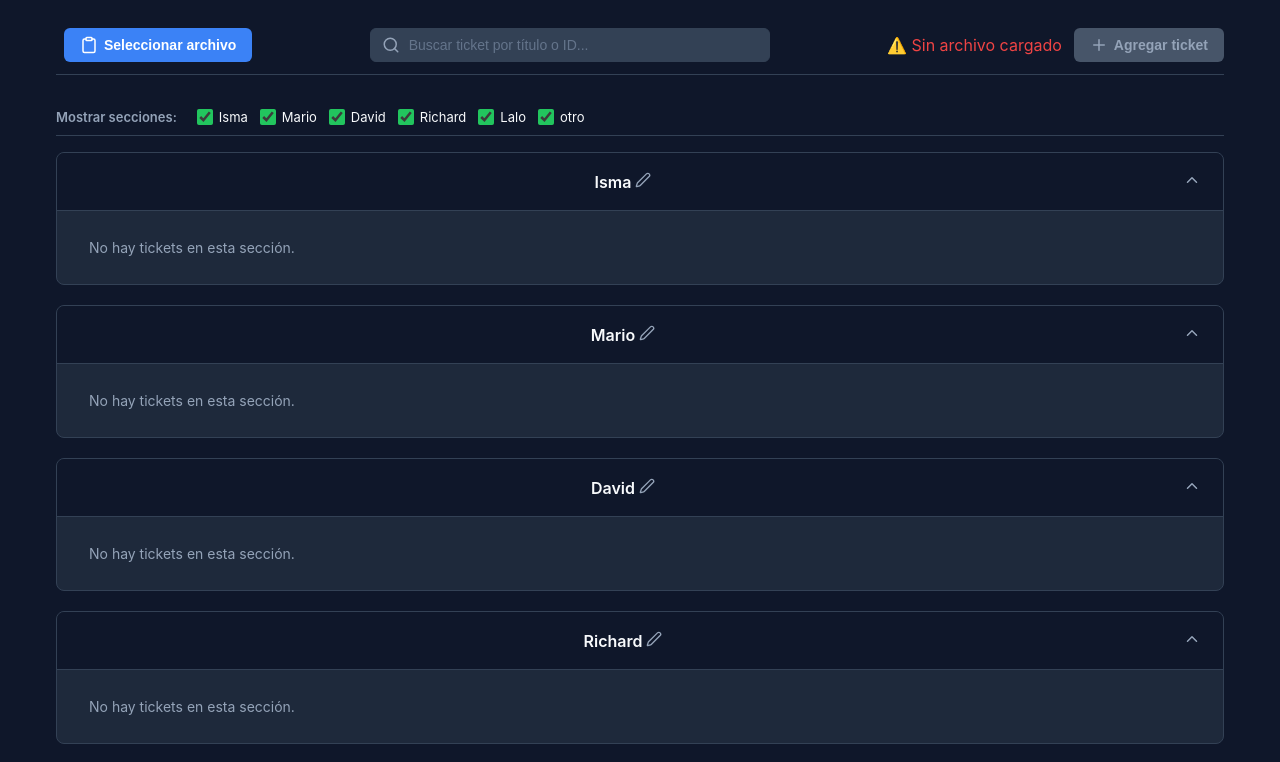
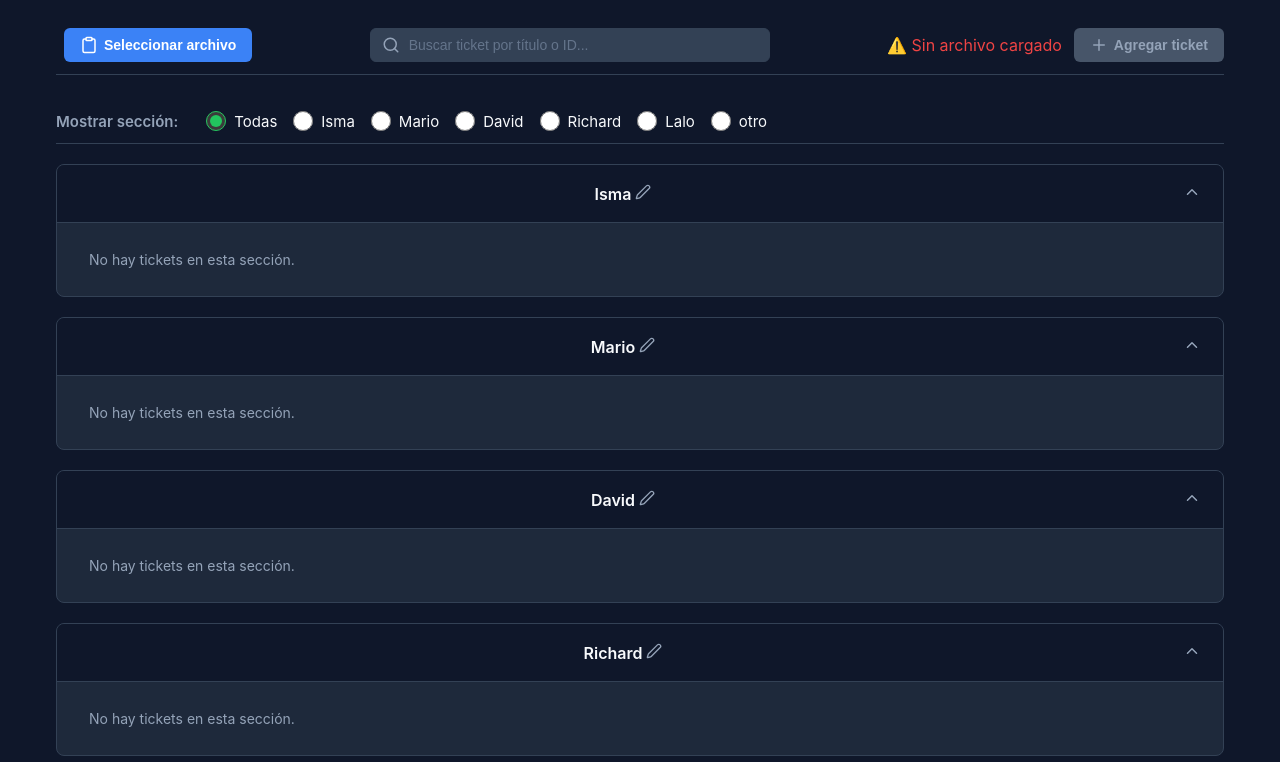
Before and after one commit to AsherHDx/fasTicket, a React (Vite) app: page / in a window 1280 px wide. Shown: the top 762 px of the page. Built offline with nearby package versions, Linux system fonts and the light colour scheme.

Commit message:
Se muestra solo una sección a la vez por medio de radio buttons

```diff
--- a/src/App.css
+++ b/src/App.css
@@ -210,42 +210,42 @@ body {
   }
 }
 
-/* ===== Visibilidad de secciones (checkboxes) ===== */
+/* ===== Visibilidad de secciones (radiobuttons) ===== */
 .secciones-visibilidad {
   display: flex;
   align-items: center;
-  gap: 12px;
-  padding: 10px 0;
+  gap: 16px;
+  padding: 12px 0;
   border-bottom: 1px solid var(--borde);
-  margin-bottom: 16px;
+  margin-bottom: 20px;
   flex-wrap: wrap;
 }
 
 .visibilidad-label {
-  font-size: 13px;
+  font-size: 15px;
   color: var(--texto-secundario);
   font-weight: 600;
-  margin-right: 8px;
+  margin-right: 12px;
 }
 
-.checkbox-label {
+.radio-label {
   display: flex;
   align-items: center;
-  gap: 6px;
-  font-size: 13px;
+  gap: 8px;
+  font-size: 15px;
   color: var(--texto);
   cursor: pointer;
   white-space: nowrap;
 }
 
-.checkbox-label input[type="checkbox"] {
-  width: 16px;
-  height: 16px;
+.radio-label input[type="radio"] {
+  width: 20px;
+  height: 20px;
   accent-color: var(--verde);
   cursor: pointer;
 }
 
-.checkbox-label:hover {
+.radio-label:hover {
   color: var(--texto-secundario);
 }
 
@@ -369,12 +369,12 @@ body {
 .ticket-card {
   display: flex;
   align-items: flex-start;
-  gap: 12px;
-  padding: 12px 12px 12px 20px;
+  gap: 14px;
+  padding: 16px 16px 16px 24px;
   background-color: var(--fondo-tarjeta);
   border: 1px solid var(--borde);
   border-radius: 8px;
-  border-left: 14px solid transparent;
+  border-left: 16px solid transparent;
   transition: all 0.2s ease;
 }
 
@@ -400,9 +400,9 @@ body {
 }
 
 .ticket-field {
-  margin-bottom: 4px;
-  font-size: 13px;
-  line-height: 1.4;
+  margin-bottom: 5px;
+  font-size: 16px;
+  line-height: 1.5;
   overflow: hidden;
   text-overflow: ellipsis;
   white-space: nowrap;
@@ -411,12 +411,13 @@ body {
 .ticket-field.ticket-titulo {
   font-weight: 600;
   color: var(--texto);
-  font-size: 14px;
+  font-size: 18px;
 }
 
 .ticket-field.ticket-id {
   color: #60a5fa;
   font-family: monospace;
+  font-size: 16px;
 }
 
 .ticket-field.ticket-descripcion {
@@ -428,6 +429,20 @@ body {
   -webkit-line-clamp: 2;
   -webkit-box-orient: vertical;
   cursor: pointer;
+  font-size: 16px;
+}
+
+.ticket-field.ticket-tipo {
+  color: #a78bfa;
+  font-size: 12px;
+}
+
+.field-label {
+  font-weight: 600;
+  color: var(--texto-secundario);
+  margin-right: 6px;
+  font-size: 11px;
+  text-transform: uppercase;
 }
 
 .ticket-field.ticket-descripcion:hover {
@@ -483,7 +498,7 @@ body {
 .ticket-acciones {
   display: flex;
   flex-direction: column;
-  gap: 6px;
+  gap: 8px;
   align-items: flex-start;
 }
 
--- a/src/components/App.jsx
+++ b/src/components/App.jsx
@@ -38,10 +38,8 @@ export default function App() {
     new Set(secciones.map((s) => s.id))
   );
 
-  // Qué secciones son visibles (todas por defecto)
-  const [seccionesVisibles, setSeccionesVisibles] = useState(
-    new Set(secciones.map((s) => s.id))
-  );
+  // Qué sección está visible (null = mostrar todas, string = id de una sección)
+  const [seccionVisible, setSeccionVisible] = useState(null);
 
   // Formulario de crear ticket (modal)
   const [formTicket, setFormTicket] = useState({
@@ -125,17 +123,9 @@ export default function App() {
     setModalAbierto(false);
   };
 
-  // Toggle visibilidad de una sección (checkbox: múltiples a la vez)
+  // Seleccionar qué sección mostrar (radiobutton: solo una a la vez)
   const toggleSeccionVisible = (id) => {
-    setSeccionesVisibles((prev) => {
-      const nuevo = new Set(prev);
-      if (nuevo.has(id)) {
-        nuevo.delete(id);
-      } else {
-        nuevo.add(id);
-      }
-      return nuevo;
-    });
+    setSeccionVisible((prev) => (prev === id ? null : id));
   };
 
   // Toggle expansión de una sección
@@ -198,14 +188,26 @@ export default function App() {
         </div>
       </header>
 
-      {/* Checkboxes de visibilidad de secciones (múltiples a la vez) */}
+      {/* Radiobuttons de visibilidad de secciones (solo una a la vez) */}
       <div className="secciones-visibilidad">
-        <span className="visibilidad-label">Mostrar secciones:</span>
+        <span className="visibilidad-label">Mostrar sección:</span>
+        <label className="radio-label">
+          <input
+            type="radio"
+            name="seccion-visible"
+            value=""
+            checked={seccionVisible === null}
+            onChange={() => setSeccionVisible(null)}
+          />
+          Todas
+        </label>
         {secciones.map((seccion) => (
-          <label key={seccion.id} className="checkbox-label">
+          <label key={seccion.id} className="radio-label">
             <input
-              type="checkbox"
-              checked={seccionesVisibles.has(seccion.id)}
+              type="radio"
+              name="seccion-visible"
+              value={seccion.id}
+              checked={seccionVisible === seccion.id}
               onChange={() => toggleSeccionVisible(seccion.id)}
             />
             {seccion.titulo}
@@ -320,7 +322,9 @@ export default function App() {
           </div>
         ) : (
           secciones
-            .filter((seccion) => seccionesVisibles.has(seccion.id))
+            .filter(
+              (seccion) => seccionVisible === null || seccionVisible === seccion.id
+            )
             .map((seccion) => {
               const ticketsSeccion = obtenerTicketsPorSeccion(seccion.id);
               const expandida = seccionesExpandidas.has(seccion.id);
--- a/src/components/TicketCard.jsx
+++ b/src/components/TicketCard.jsx
@@ -83,11 +83,6 @@ export default function TicketCard({ ticket, onAccion, onEditarDescripcion }) {
             <Edit size={12} className="icon-editar-desc" />
           </div>
         )}
-        {ticket.tipo && (
-          <div className="ticket-field ticket-tipo">
-            <span className="field-label">Tipo:</span> {ticket.tipo}
-          </div>
-        )}
       </div>
 
       {/* Botones iconos a la derecha */}
```
